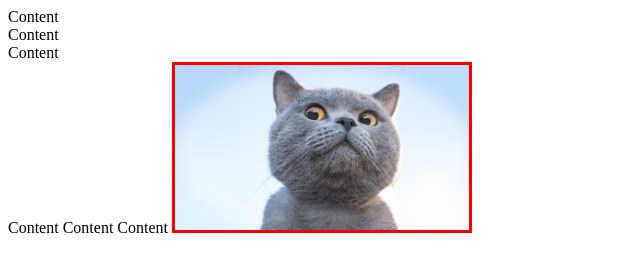
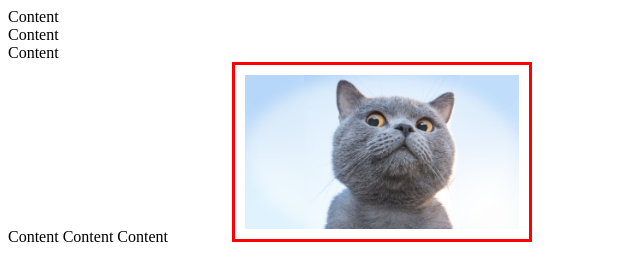
Before and after one commit to TrainingCenterFreshcode/html-css-project, a plain HTML site: page index.html in a window 1280 px wide. Shown: the whole page, without its empty margins (0-640 px from the left). Drawn offline with Linux system fonts and the light colour scheme.

Commit message:
Border-box, border, padding

```diff
--- a/style.css
+++ b/style.css
@@ -2,6 +2,30 @@
   width: 300px;
   border: 3px solid red;
   box-sizing: border-box;
+
+  /* padding: top right bottom left */
+  /* padding: 10px 5px 10px 5px; */
+
+  /* padding: top left-right bottom */
+  /* padding: 15px 5px 15px; */
+
+  /* padding: top-bottom left-right */
+  /* padding: 5px 2px; */
+
+  /* padding: all (top-right-bottom-left) */
+  padding: 10px;
+
+  /* Крім сокроченого padding, ще є такі варіанти:
+  padding-top
+  padding-right
+  padding-bottom
+  padding-left
+  */
+
+  /* Маржини - синтаксично працюють кяк padding */
+  /* paddings - про простір між рамкою та контентом */
+  /* margins - про відношення до інших елементів */
+  margin-left: 60px;
 }
 
 /* width = content + paddings + borders */
```
